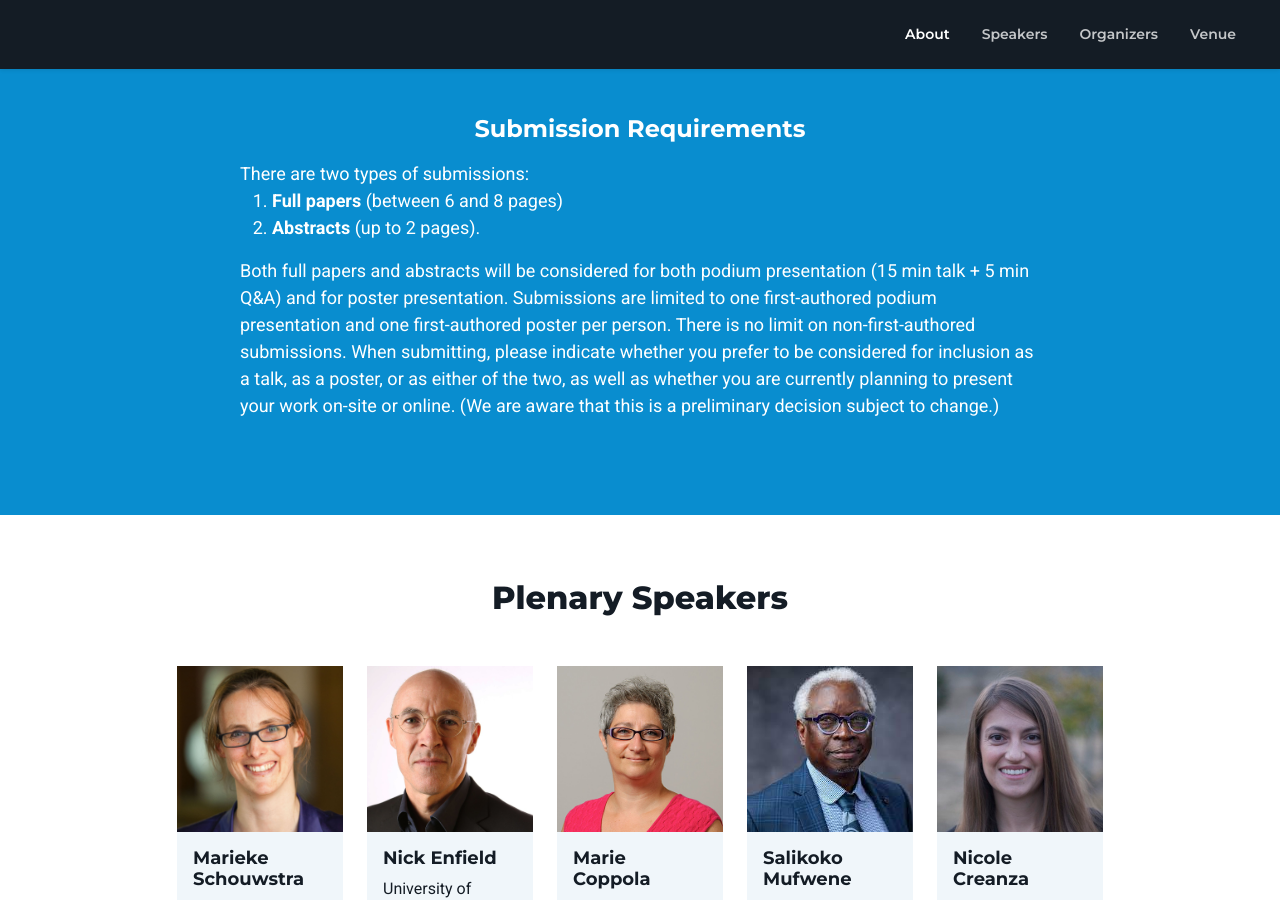
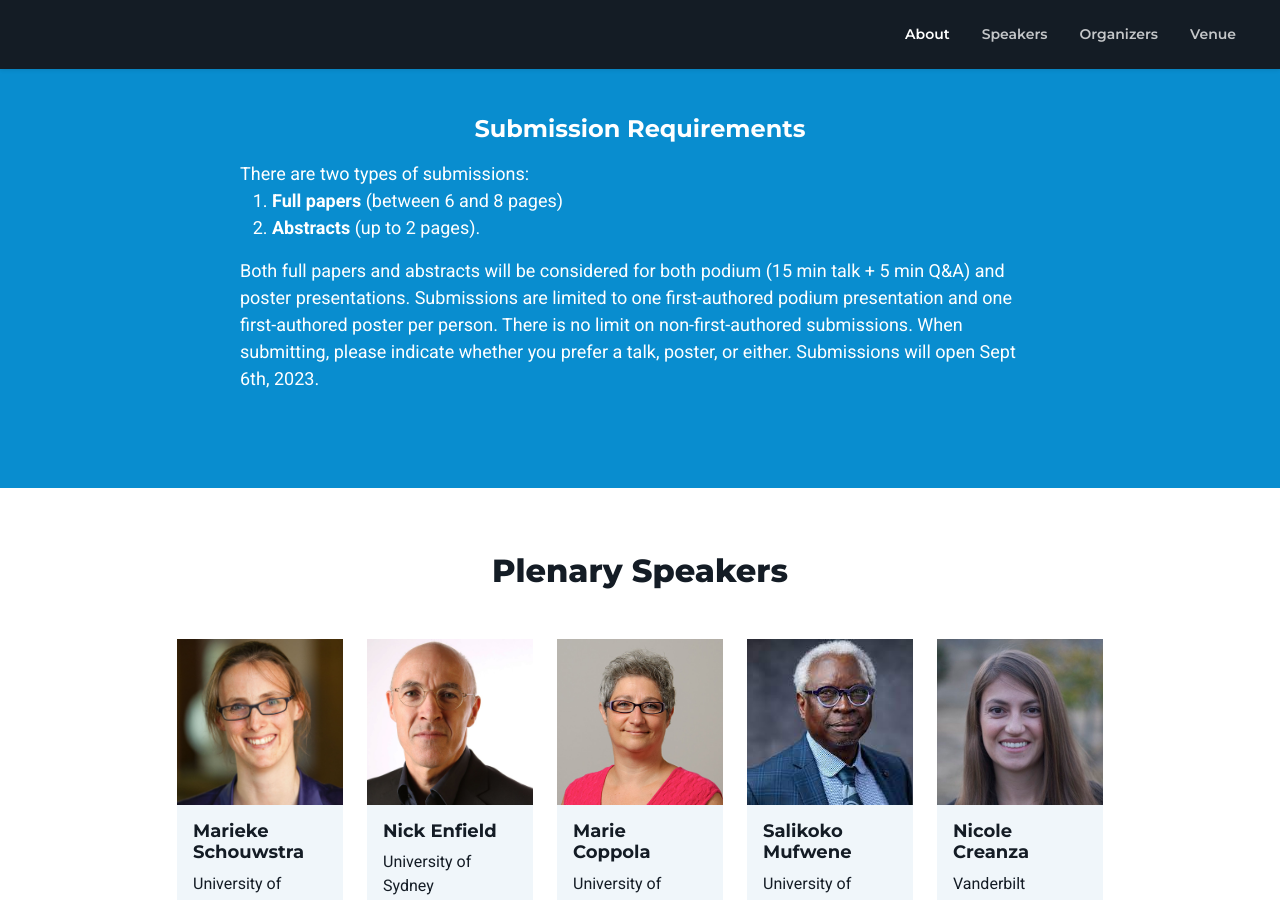
Before and after one commit to evolang2024/evolang2024.github.io, a Jekyll site: the page built from index.md, in a window 1280 px wide and 900 px high, scrolled down 1164 px. Built offline with Jekyll 4.4.1, drawn with Linux system fonts in a browser that asks for light colours; nearby versions of some CDN libraries; library files that are not in the unit come from our copies.

Commit message:
Submision text

```diff
--- a/index.md
+++ b/index.md
@@ -13,14 +13,11 @@ about:
                   <li><b>Full papers</b> (between 6 and 8 pages)</li>
                   <li><b>Abstracts</b> (up to 2 pages). </li>
               </ol>
-              Both full papers and abstracts will be considered for both podium presentation
-              (15 min talk + 5 min Q&A) and for poster presentation. Submissions are limited
+              Both full papers and abstracts will be considered for both podium
+              (15 min talk + 5 min Q&A) and poster presentations. Submissions are limited
               to one first-authored podium presentation and one first-authored poster per
               person. There is no limit on non-first-authored submissions. When submitting,
-              please indicate whether you prefer to be considered for inclusion as a talk, as
-              a poster, or as either of the two, as well as whether you are currently
-              planning to present your work on-site or online. (We are aware that this is a
-              preliminary decision subject to change.)
+              please indicate whether you prefer a talk, poster, or either. Submissions will open Sept 6th, 2023.
               </div>
 
 speakers:
```
